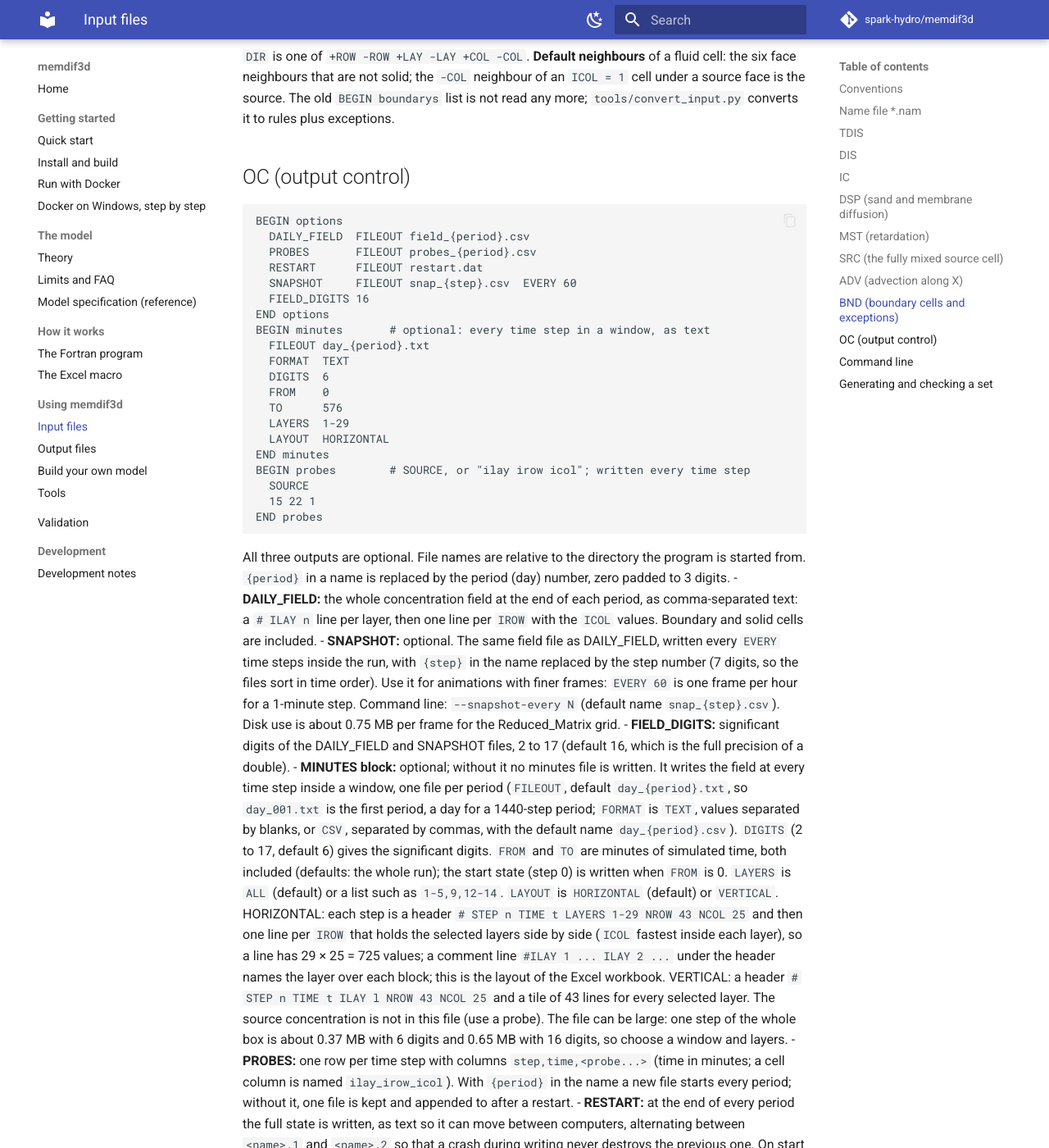
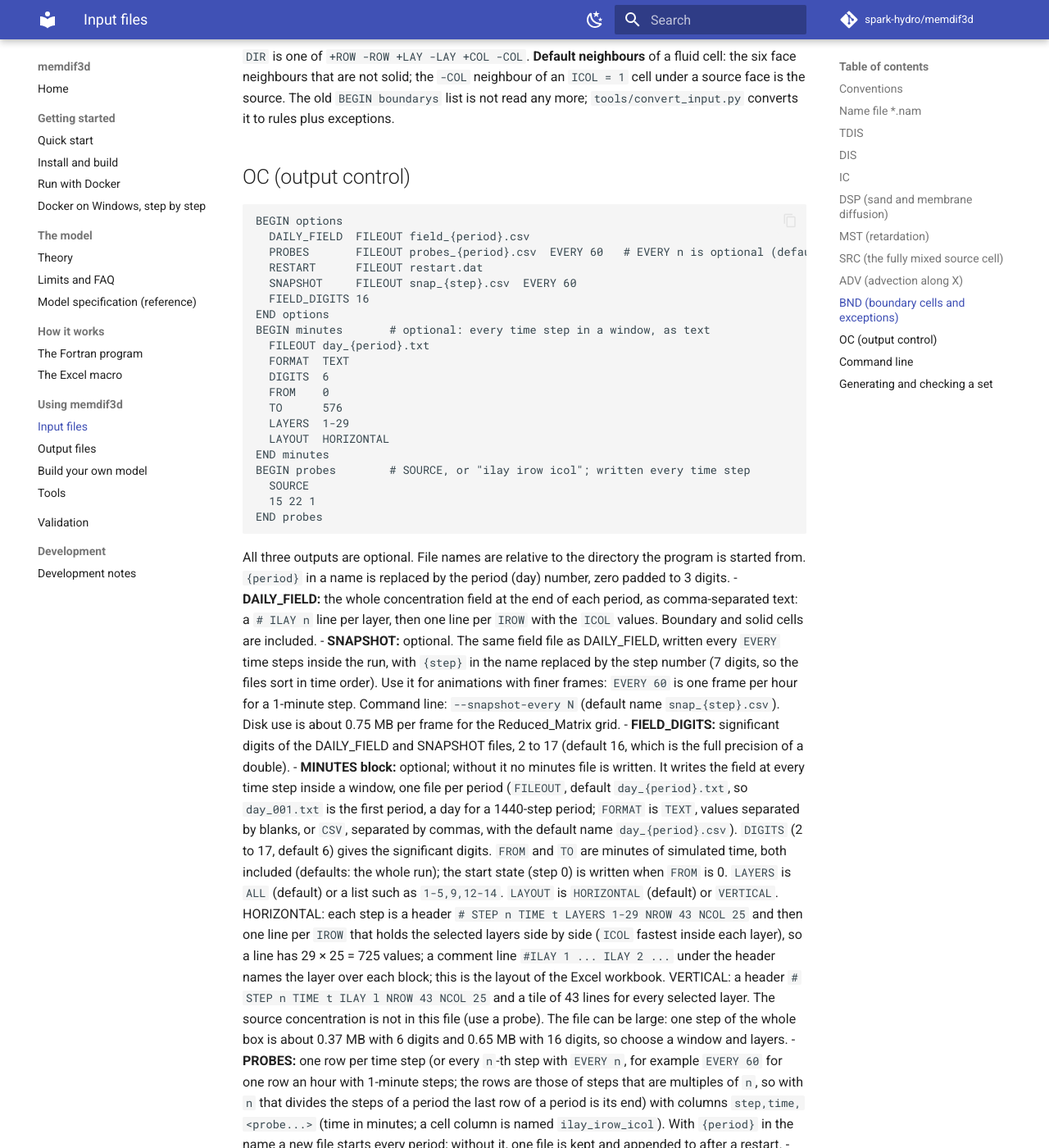
Before and after one commit to spark-hydro/memdif3d, an MkDocs documentation site: the page built from docs/INPUT_SPEC.md, in a window 1280 px wide and 1400 px high, scrolled down 3336 px. Shown: the whole window at 82% size. Built offline with MkDocs 1.6.1 and Material for MkDocs 9.7.7, drawn with Linux system fonts in a browser that asks for light colours; comment, search, counter and statistics services are not loaded.

Commit message:
PROBES ... EVERY n: write a probe row every n steps; Version 0.4.5
Co-Authored-By: Claude Sonnet 5.5 <noreply@anthropic.com>

````diff
--- a/CMakeLists.txt
+++ b/CMakeLists.txt
@@ -1,5 +1,5 @@
 cmake_minimum_required(VERSION 3.22)
-project(memdif3d VERSION 0.4.4 LANGUAGES Fortran)
+project(memdif3d VERSION 0.4.5 LANGUAGES Fortran)
 
 if(NOT CMAKE_BUILD_TYPE AND NOT CMAKE_CONFIGURATION_TYPES)
   set(CMAKE_BUILD_TYPE Release CACHE STRING "Build type" FORCE)
@@ -17,7 +17,7 @@ set(MEMDIF3D_DEPARTMENT "CECE Dept." CACHE STRING "Department shown in the banne
 set(MEMDIF3D_INSTITUTION "Texas Tech University" CACHE STRING "Institution shown in the banner")
 set(MEMDIF3D_CONTACT "seonggyu.park@ttu.edu" CACHE STRING "Contact (e-mail) shown in the banner")
 
-# a build without a git checkout (the Docker image) passes the version in: -D MEMDIF3D_GIT_TAG=v0.4.4
+# a build without a git checkout (the Docker image) passes the version in: -D MEMDIF3D_GIT_TAG=v0.4.5
 set(MEMDIF3D_GIT_TAG "" CACHE STRING "Version shown in the banner (default: git describe)")
 if(MEMDIF3D_GIT_TAG)
   set(BANNER_GIT_TAG "${MEMDIF3D_GIT_TAG}")
--- a/docs/INPUT_SPEC.md
+++ b/docs/INPUT_SPEC.md
@@ -91,7 +91,7 @@ A cell on two sides (an edge or a corner) takes the rule of the later line, and
 ```
 BEGIN options
   DAILY_FIELD  FILEOUT field_{period}.csv
-  PROBES       FILEOUT probes_{period}.csv
+  PROBES       FILEOUT probes_{period}.csv  EVERY 60   # EVERY n is optional (default 1)
   RESTART      FILEOUT restart.dat
   SNAPSHOT     FILEOUT snap_{step}.csv  EVERY 60
   FIELD_DIGITS 16
@@ -115,7 +115,7 @@ All three outputs are optional. File names are relative to the directory the pro
 - **SNAPSHOT:** optional. The same field file as DAILY_FIELD, written every `EVERY` time steps inside the run, with `{step}` in the name replaced by the step number (7 digits, so the files sort in time order). Use it for animations with finer frames: `EVERY 60` is one frame per hour for a 1-minute step. Command line: `--snapshot-every N` (default name `snap_{step}.csv`). Disk use is about 0.75 MB per frame for the Reduced_Matrix grid.
 - **FIELD_DIGITS:** significant digits of the DAILY_FIELD and SNAPSHOT files, 2 to 17 (default 16, which is the full precision of a double).
 - **MINUTES block:** optional; without it no minutes file is written. It writes the field at every time step inside a window, one file per period (`FILEOUT`, default `day_{period}.txt`, so `day_001.txt` is the first period, a day for a 1440-step period; `FORMAT` is `TEXT`, values separated by blanks, or `CSV`, separated by commas, with the default name `day_{period}.csv`). `DIGITS` (2 to 17, default 6) gives the significant digits. `FROM` and `TO` are minutes of simulated time, both included (defaults: the whole run); the start state (step 0) is written when `FROM` is 0. `LAYERS` is `ALL` (default) or a list such as `1-5,9,12-14`. `LAYOUT` is `HORIZONTAL` (default) or `VERTICAL`. HORIZONTAL: each step is a header `# STEP n TIME t LAYERS 1-29 NROW 43 NCOL 25` and then one line per `IROW` that holds the selected layers side by side (`ICOL` fastest inside each layer), so a line has 29 × 25 = 725 values; a comment line `#ILAY 1 ... ILAY 2 ...` under the header names the layer over each block; this is the layout of the Excel workbook. VERTICAL: a header `# STEP n TIME t ILAY l NROW 43 NCOL 25` and a tile of 43 lines for every selected layer. The source concentration is not in this file (use a probe). The file can be large: one step of the whole box is about 0.37 MB with 6 digits and 0.65 MB with 16 digits, so choose a window and layers.
-- **PROBES:** one row per time step with columns `step,time,<probe...>` (time in minutes; a cell column is named `ilay_irow_icol`). With `{period}` in the name a new file starts every period; without it, one file is kept and appended to after a restart.
+- **PROBES:** one row per time step (or every `n`-th step with `EVERY n`, for example `EVERY 60` for one row an hour with 1-minute steps; the rows are those of steps that are multiples of `n`, so with `n` that divides the steps of a period the last row of a period is its end) with columns `step,time,<probe...>` (time in minutes; a cell column is named `ilay_irow_icol`). With `{period}` in the name a new file starts every period; without it, one file is kept and appended to after a restart.
 - **RESTART:** at the end of every period the full state is written, as text so it can move between computers, alternating between `<name>.1` and `<name>.2` so that a crash during writing never destroys the previous one. On start the newest valid file is used and the run continues with the next period (the log says `restart: continuing after period N`); `--fresh` deletes both files and starts from the initial state. A run whose periods are all finished does nothing.
 
 ## Command line
````
Also changed, not shown: BUILD.md (+1 -1 lines), README.md (+1 -1 lines), docs/docker.md (+1 -1 lines), docs/outputs.md (+1 -1 lines), 4 other files.
